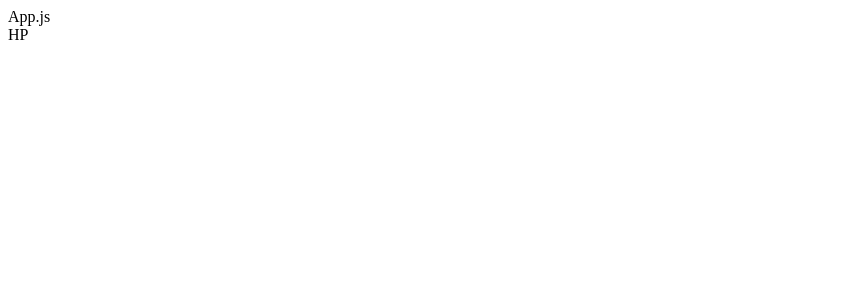
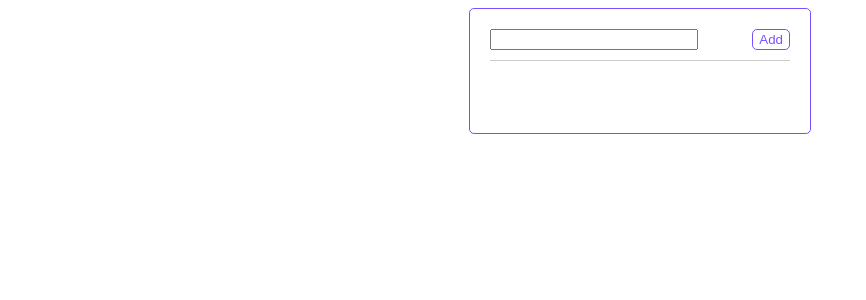
Before and after one commit to rraiy/todo-list-router, a React app: page / in a window 1280 px wide. Shown: the top 300 px of the page, without its empty margins (0-866 px from the left). Built offline with nearby package versions, Linux system fonts and the light colour scheme; the HTML template or start-up script is replaced by a standard one.

Commit message:
finish basic func

```diff
--- a/babel.config.json
+++ b/babel.config.json
@@ -1,3 +1,4 @@
 {
-    "presets": ["@babel/preset-env", "@babel/preset-react"]
+    "presets": ["@babel/preset-env", "@babel/preset-react"],
+    "plugins": ["babel-plugin-styled-components"]
 }
--- a/package.json
+++ b/package.json
@@ -24,10 +24,12 @@
     "@babel/preset-env": "^7.14.5",
     "@babel/preset-react": "^7.14.5",
     "babel-loader": "^8.2.2",
+    "babel-plugin-styled-components": "^1.12.0",
     "clean-webpack-plugin": "^4.0.0-alpha.0",
     "html-webpack-plugin": "^5.3.1",
     "react": "^17.0.2",
     "react-dom": "^17.0.2",
+    "styled-components": "^5.3.0",
     "webpack": "^5.39.1",
     "webpack-cli": "^4.7.2",
     "webpack-dev-server": "^3.11.2"
--- a/src/App.js
+++ b/src/App.js
@@ -1,14 +1,15 @@
 import React from 'react';
 import { BrowserRouter as Router, Route, Link } from 'react-router-dom';
 
-import HomePage from './components/HomePage'
+import HomePage from './components/HomePage';
+import ListPage from './components/ListPage';
 
 const App = () => {
 
     return(
-        <div>App.js
-
+        <div>
             <HomePage/>
+            <ListPage/>
         </div>
     )
 }
--- /dev/null
+++ b/src/components/AddForm.js
@@ -0,0 +1,52 @@
+import React, {useState}from 'react';
+import styled from 'styled-components';
+
+const StyleDiv = styled.div`
+    padding-bottom:10px;
+    border-bottom:1px solid #ccc;
+`
+const Form = styled.form`
+    display:flex;
+    width:300px;
+    justify-content:space-between;
+`
+const Input = styled.input`
+    width:200px;
+`
+const AddButton = styled.button`
+    border:1px solid rgb(121, 81, 255);
+    border-radius: 5px;
+    background: #fff;
+    color:rgb(121, 81, 255);
+    cursor:pointer;
+
+    :hover {
+    border:1px solid rgb(121, 81, 255);
+    border-radius: 5px;
+    background: rgb(121, 81, 255);
+    color:#fff;
+    }
+`
+//////////////
+const AddForm = ({onAddEvent}) => {
+
+    const [newItem, setNewItem] = useState({text:'', key:''});
+
+    const onAdd = e => {
+        e.preventDefault();
+        onAddEvent(newItem)
+    }
+
+    return (
+        <StyleDiv>
+            <Form onSubmit={e=>onAdd(e)}>
+                <Input onChange={e => setNewItem({text:e.target.value, key:Date.now()})} />
+                <AddButton type="submit">
+                    Add
+                </AddButton>
+            </Form>
+        </StyleDiv>
+    )
+}
+
+export default AddForm;
--- a/src/components/HomePage.js
+++ b/src/components/HomePage.js
@@ -1,9 +1,79 @@
 import React from 'react';
+import styled from 'styled-components';
+
+const Wrap = styled.div`
+    display:flex;
+    width:300px;
+    margin:0 auto;
+`
+
+const HomepageWrap = styled.div`
+    flex-direction:column;
+    justify-content: center;
+    align-items: center;
+`
+const Header = styled.div`
+    display: flex;
+    justify-content:center;
+    align-items: center;
+    background:rgb(121, 81, 255);
+    width:300px;
+    height:50px;
+    color:white;
+    font-size:28px;
+`
+const Content = styled.div`
+    display: flex;
+    flex-direction: column;
+    align-items: center;
+    width:300px;
+`
+
+const Banner = styled.div`
+    display: flex;
+    justify-content:center;
+    align-items: center;
+    width: 100%;
+    height:100px;
+    background:rgb(115, 163, 163);
+    color:white;
+    margin-bottom: 20px;
+    text-align: center;
+`
+
+const EnterBtn = styled.button`
+    width: 150px;
+    border:1px solid rgb(121, 81, 255);
+    border-radius: 5px;
+    background: #fff;
+    color:rgb(121, 81, 255);
+    cursor:pointer;
+
+    :hover {
+    border:1px solid rgb(121, 81, 255);
+    border-radius: 5px;
+    background: rgb(121, 81, 255);
+    color:#fff;
+    }
+`
 
 const HomePage = () => {
 
     return (
-        <div>HP</div>
+        <Wrap style={{display:'none'}}>
+            <HomepageWrap>
+                <Header>
+                    Memome!
+                </Header>
+                <Content>
+                    <Banner>
+                        Welcome to Memome! <br/>Free to use a todo-list application.<br/> Enjoy it!</Banner>
+                    <EnterBtn>
+                        Enter list
+                    </EnterBtn>
+                </Content>
+            </HomepageWrap>
+        </Wrap>
     )
 }
 
--- /dev/null
+++ b/src/components/List.js
@@ -0,0 +1,52 @@
+import React from 'react';
+import styled from 'styled-components';
+
+const Ul = styled.ul`
+    padding:10px;
+`
+const Li = styled.li`
+    width:300px;
+    display: flex;
+    justify-content:space-between;
+    margin-bottom:4px;
+
+    :hover{
+        background:rgba(150, 40, 255, 0.5);
+    }
+`
+
+const Button = styled.button`
+    font-size:12px;
+    border:none;
+    border-radius: 5px;
+    background: rgb(121, 81, 255);
+    color:#fff;
+    cursor:pointer;
+
+    :hover {
+    background: rgb(121, 81, 150);
+    color:#fff;
+    }
+`
+
+const List= ({lists, onRemoveEvent}) => {
+
+
+
+    const renderLists = lists.map(list => {
+        return(
+            <Li key={list.key}>
+                {list.text}
+                <Button onClick={()=>onRemoveEvent(list.key)}>delete</Button>
+            </Li>
+        )
+    })
+
+    return (
+        <Ul>
+            {renderLists}
+        </Ul>
+    )
+}
+
+export default List;
--- /dev/null
+++ b/src/components/ListPage.js
@@ -0,0 +1,62 @@
+import React, {useState} from 'react';
+import AddForm from './AddForm';
+import List from './List';
+import styled from 'styled-components';
+
+const StyleDiv = styled.div`
+    width:300px;
+    background:#fff;
+    margin:0 auto;
+    flex-direction:column;
+    align-items: center;
+    border:1px solid rgb(121, 81, 255);
+    border-radius: 5px;
+    padding:20px;
+`;
+
+const Button = styled.button`
+    width: 80px;
+    margin:0 auto;
+    border:1px solid rgb(121, 81, 255);
+    border-radius: 5px;
+    background: #fff;
+    color:rgb(121, 81, 255);
+    cursor:pointer;
+
+    :hover {
+    border:1px solid rgb(121, 81, 255);
+    border-radius: 5px;
+    background: rgb(121, 81, 255);
+    color:#fff;
+    }
+`
+
+const ListPage = () => {
+
+    const [lists, setLists] = useState([])
+
+    const onAddEvent = ({text, key}) => {
+        if(text === ''){
+            return alert('Please type some content.');
+        }
+
+        const newItem = {text: text, key: key};
+
+        setLists([...lists, newItem])
+    }
+
+    const onRemoveEvent = key => {
+        const finishLists =  lists.filter(list => list.key !== key);
+        setLists(finishLists);
+    }
+
+    return (
+        <StyleDiv>
+
+            <AddForm onAddEvent={onAddEvent}/>
+            <List lists={lists} onRemoveEvent={onRemoveEvent}/>
+        </StyleDiv>
+    )
+}
+
+export default ListPage;
```
Also changed, not shown: 5 other files (tests, documents, lock files or other folders).
